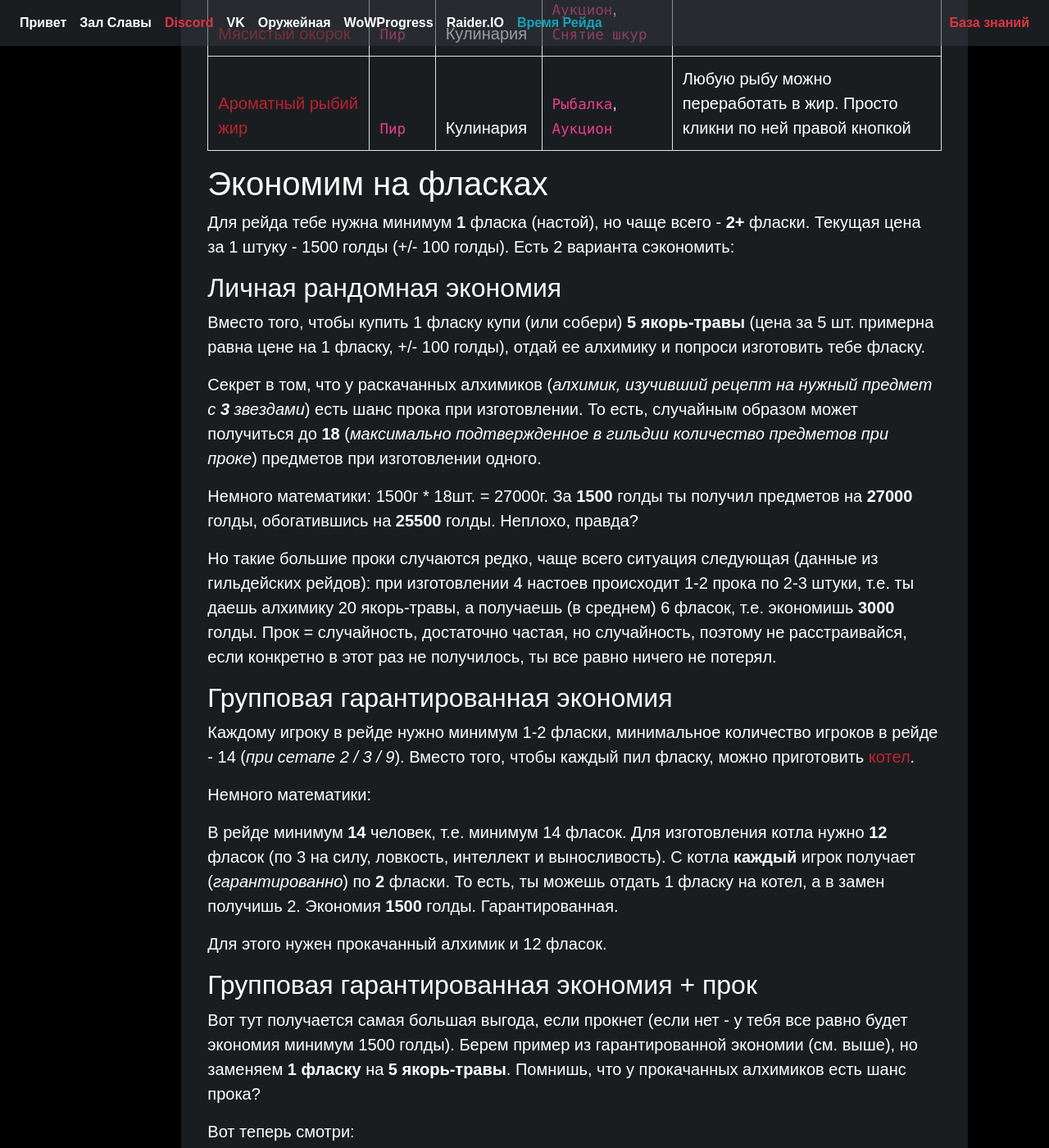
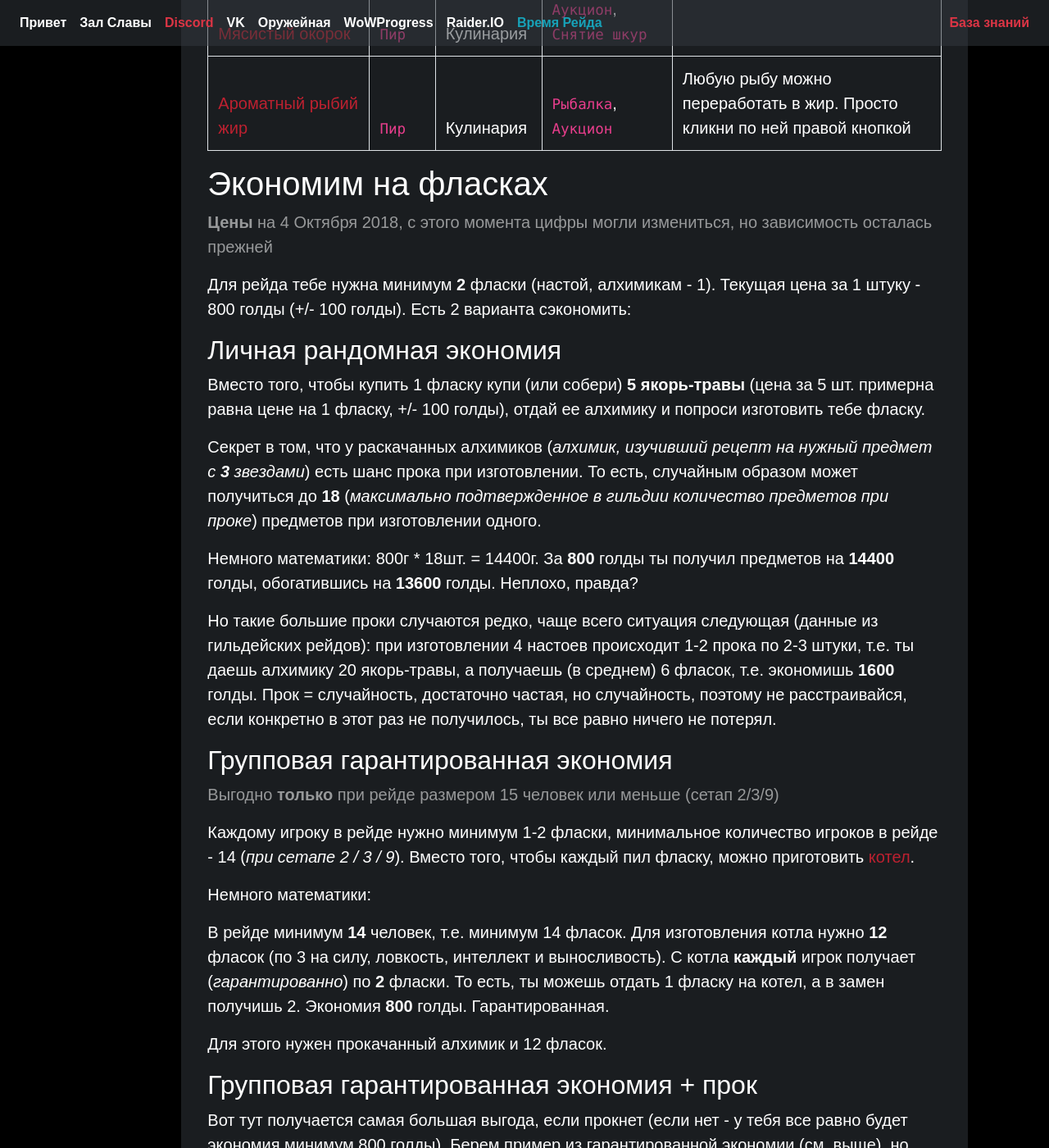
Before and after one commit to forestguild/website, a Jekyll site: the page built from wiki/reagents.md, in a window 1280 px wide and 1400 px high, scrolled down 1961 px. Shown: the whole window at 82% size. Built offline with Jekyll 4.4.1, drawn with Linux system fonts in a browser that asks for light colours; some of the changed text lies outside the part shown.

Commit message:
updated alchemy reagents and details

```diff
--- a/wiki/reagents.md
+++ b/wiki/reagents.md
@@ -49,7 +49,9 @@
 
 # Экономим на фласках
 
-Для рейда тебе нужна минимум **1** фласка (настой), но чаще всего - **2+** фласки. Текущая цена за 1 штуку - 1500 голды (+/- 100 голды). Есть 2 варианта сэкономить:
+> **Цены** на 4 Октября 2018, с этого момента цифры могли измениться, но зависимость осталась прежней
+
+Для рейда тебе нужна минимум **2** фласки (настой, алхимикам - 1). Текущая цена за 1 штуку - 800 голды (+/- 100 голды). Есть 2 варианта сэкономить:
 
 ## Личная рандомная экономия
 
@@ -59,42 +61,44 @@
 Секрет в том, что у раскачанных алхимиков (_алхимик, изучивший рецепт на нужный предмет с **3** звездами_) есть шанс прока при изготовлении.
 То есть, случайным образом может получиться до **18** (_максимально подтвержденное в гильдии количество предметов при проке_) предметов при изготовлении одного.
 
-Немного математики: 1500г * 18шт. = 27000г. За **1500** голды ты получил предметов на **27000** голды, обогатившись на **25500** голды. Неплохо, правда?
+Немного математики: 800г * 18шт. = 14400г. За **800** голды ты получил предметов на **14400** голды, обогатившись на **13600** голды. Неплохо, правда?
 
-Но такие большие проки случаются редко, чаще всего ситуация следующая (данные из гильдейских рейдов): при изготовлении 4 настоев происходит 1-2 прока по 2-3 штуки, т.е. ты даешь алхимику 20 якорь-травы, а получаешь (в среднем) 6 фласок, т.е. экономишь **3000** голды. Прок = случайность, достаточно частая, но случайность, поэтому не расстраивайся, если конкретно в этот раз не получилось, ты все равно ничего не потерял.
+Но такие большие проки случаются редко, чаще всего ситуация следующая (данные из гильдейских рейдов): при изготовлении 4 настоев происходит 1-2 прока по 2-3 штуки, т.е. ты даешь алхимику 20 якорь-травы, а получаешь (в среднем) 6 фласок, т.е. экономишь **1600** голды. Прок = случайность, достаточно частая, но случайность, поэтому не расстраивайся, если конкретно в этот раз не получилось, ты все равно ничего не потерял.
 
 ## Групповая гарантированная экономия
+
+> Выгодно **только** при рейде размером 15 человек или меньше (сетап 2/3/9)
 
 Каждому игроку в рейде нужно минимум 1-2 фласки, минимальное количество игроков в рейде - 14 (_при сетапе 2 / 3 / 9_). Вместо того, чтобы каждый пил фласку, можно приготовить [котел](https://ru.wowhead.com/spell=276977).
 
 Немного математики:
 
-В рейде минимум **14** человек, т.е. минимум 14 фласок. Для изготовления котла нужно **12** фласок (по 3 на силу, ловкость, интеллект и выносливость). С котла **каждый** игрок получает (_гарантированно_) по **2** фласки. То есть, ты можешь отдать 1 фласку на котел, а в замен получишь 2. Экономия **1500** голды. Гарантированная.
+В рейде минимум **14** человек, т.е. минимум 14 фласок. Для изготовления котла нужно **12** фласок (по 3 на силу, ловкость, интеллект и выносливость). С котла **каждый** игрок получает (_гарантированно_) по **2** фласки. То есть, ты можешь отдать 1 фласку на котел, а в замен получишь 2. Экономия **800** голды. Гарантированная.
 
 Для этого нужен прокачанный алхимик и 12 фласок.
 
 ## Групповая гарантированная экономия + прок
 
-Вот тут получается самая большая выгода, если прокнет (если нет - у тебя все равно будет экономия минимум 1500 голды).
+Вот тут получается самая большая выгода, если прокнет (если нет - у тебя все равно будет экономия минимум 800 голды).
 Берем пример из гарантированной экономии (см. выше), но заменяем **1 фласку** на **5 якорь-травы**. Помнишь, что у прокачанных алхимиков есть шанс прока?
 
 Вот теперь смотри:
 
-1. Каждый скидывает по 5 якорь-травы (примерно 1500г) алхимику.
+1. Каждый скидывает по 5 якорь-травы (примерно 800г) алхимику.
 2. Алхимик варит настои на котел (по 3 штуки каждого типа). При варке каждого настоя есть шанс прока
 3. Из полученных настоев (которых при проке может оказаться в 2-3 раза больше, чем требуется) алхимик создает котел. **Который тоже может прокнут**. _Подтвержденный в гильдии прок котла - 2 штуки за раз_
 4. Если настоев хватит на несколько котлов - шанс прока увеличивается.
 
 Математика:
 
-1. **Худший вариант**. Прока нет, вообще. Каждый игрок экономит по **1500г**
-2. **Самый вероятный вариант**. Прок есть, небольшой, на фласки. Лишние фласки распределяются в рейде, получившие экономят по **3000+г**
-3. **Повезло с фласками**. Прок есть, получилось по 6 фласок каждого типа. Делается 2 котла, каждый игрок экономит по **4500г**
-4. **Повезло с котлами**. Прок есть, на котлы. Каждый игрок экономит по **3000г на каждом котле** (на первом - 1500г, т.к. каждый купит травы на 1 фласку)
+1. **Худший вариант**. Прока нет, вообще. Каждый игрок экономит по **800г**
+2. **Самый вероятный вариант**. Прок есть, небольшой, на фласки. Лишние фласки распределяются в рейде, получившие экономят по **1600+г**
+3. **Повезло с фласками**. Прок есть, получилось по 6 фласок каждого типа. Делается 2 котла, каждый игрок экономит по **2400г**
+4. **Повезло с котлами**. Прок есть, на котлы. Каждый игрок экономит по **1600г на каждом котле** (на первом - 800г, т.к. каждый купит травы на 1 фласку)
 
 Вероятность:
 
 Самое вероятное событие - будет небольшой прок на фласки, чуть реже - прок на котлы и фласки, еще реже (но все еще бывает) - прок фласок по 2+шт на каждую и прок котлов.
 
 
-**Результат**: каждый тут может сэкономить от `1500` до `6000` голды (_подтвержденные в гильдии проки_), либо если вообще повезет, то и 20000+ голды, но это уже совсем маловероятно.
+**Результат**: каждый тут может сэкономить от `800` до `3200` голды (_подтвержденные в гильдии проки_), либо если вообще повезет, то и 20000+ голды, но это уже совсем маловероятно.
```
Also changed, not shown: wiki/raid/checklist/index.md (+4 -4 lines).
